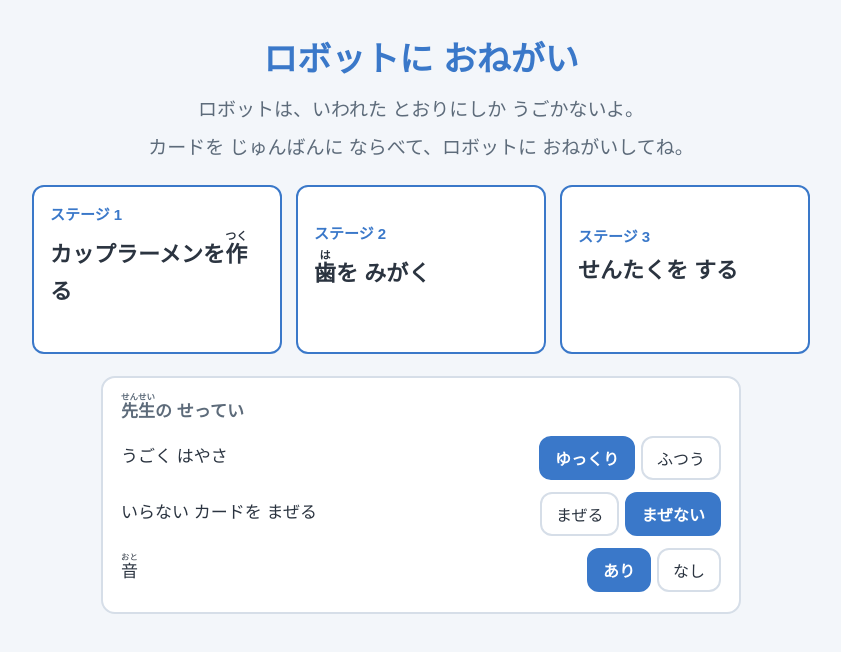
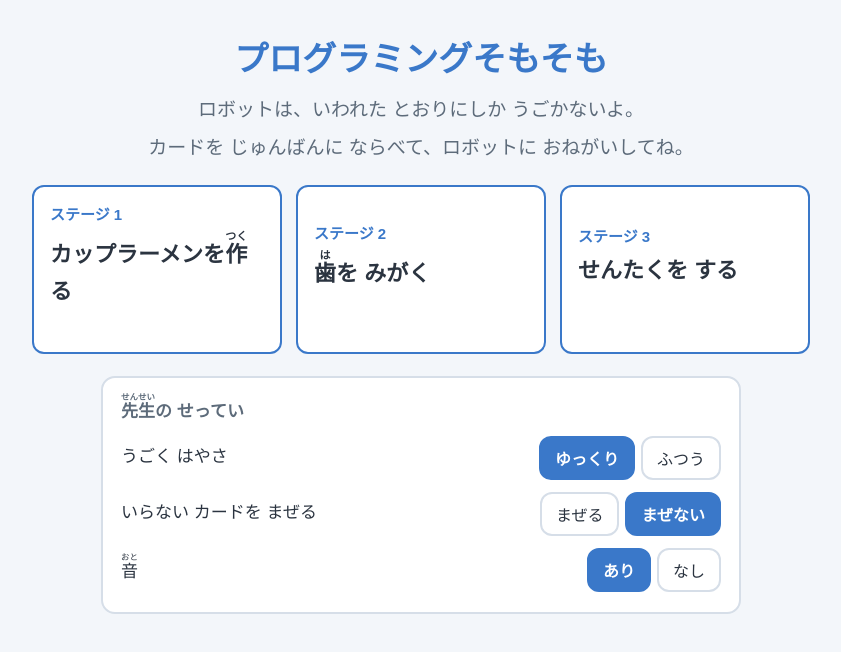
Before and after one commit to sorafjah/programing, a plain HTML site: page somosomo.html in a window 1280 px wide. Shown: the whole page, without its empty margins (219-1060 px from the left). Drawn offline with Linux system fonts and the light colour scheme; a web font is replaced by a local one.

Commit message:
アプリ名を「プログラミングそもそも」に変更
Co-Authored-By: Claude Sonnet 5.5 <noreply@anthropic.com>
Claude-Session: https://claude.ai/code/session_01NE5gXBu5QDH2rdk2U1egxP

```diff
--- a/somosomo.html
+++ b/somosomo.html
@@ -5,7 +5,7 @@
 <meta name="viewport" content="width=device-width, initial-scale=1, maximum-scale=1, user-scalable=no">
 <meta name="apple-mobile-web-app-capable" content="yes">
 <meta name="mobile-web-app-capable" content="yes">
-<title>ロボットに おねがい</title>
+<title>プログラミングそもそも</title>
 <link rel="preconnect" href="https://fonts.googleapis.com">
 <link rel="preconnect" href="https://fonts.gstatic.com" crossorigin>
 <link href="https://fonts.googleapis.com/css2?family=BIZ+UDPGothic:wght@400;700&display=swap" rel="stylesheet">
@@ -195,7 +195,7 @@ button:disabled{opacity:.45}
 
 <!-- スタート画面 -->
 <div id="start" class="screen show">
-  <h1>ロボットに おねがい</h1>
+  <h1>プログラミングそもそも</h1>
   <p class="lead">ロボットは、いわれた とおりにしか うごかないよ。<br>
     カードを じゅんばんに ならべて、ロボットに おねがいしてね。</p>
   <div class="stageList" id="stageList"></div>
```
